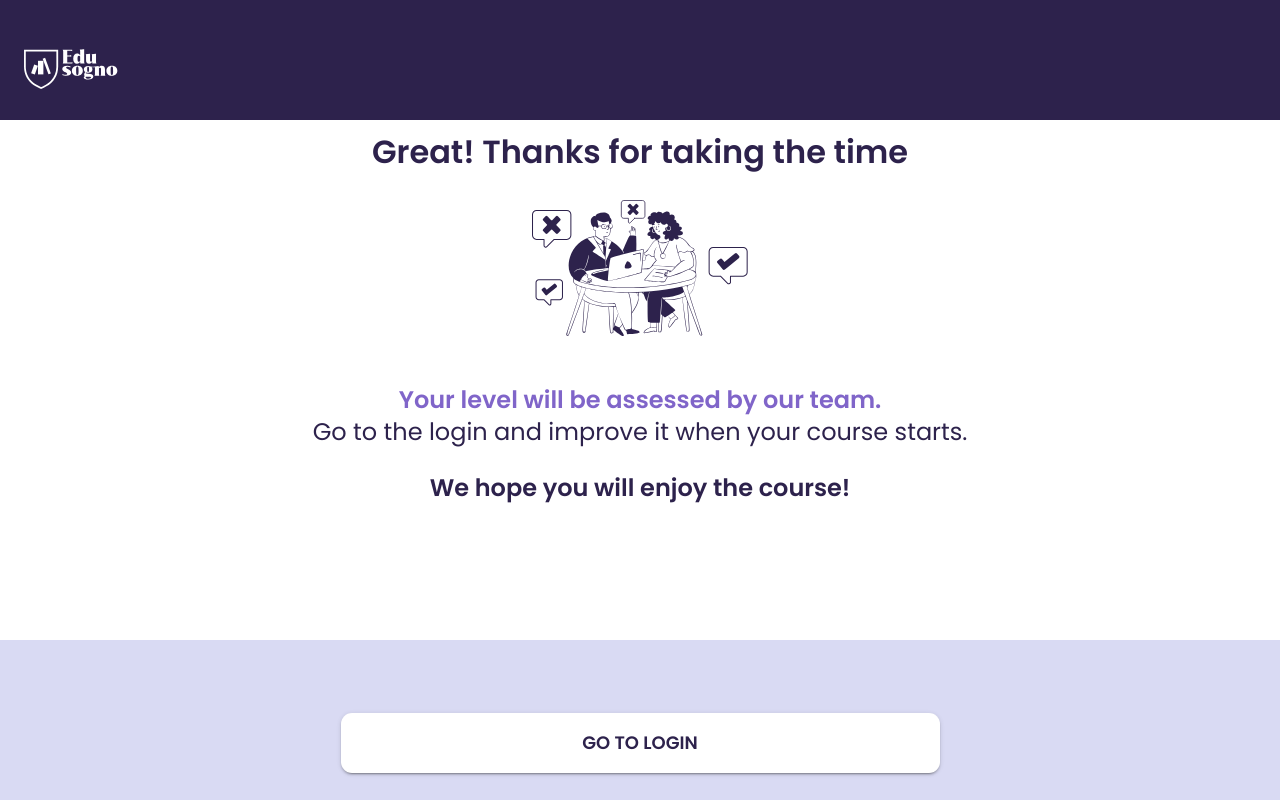
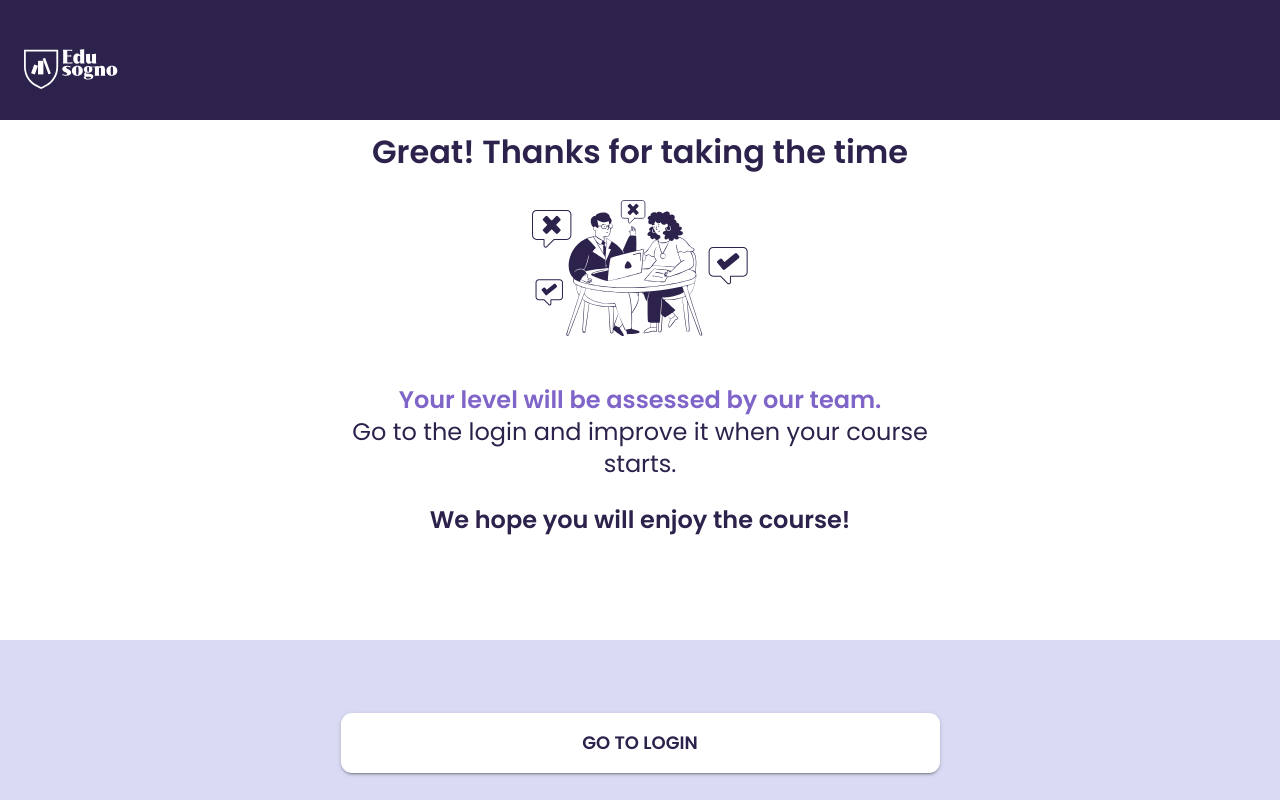
Before and after one commit to viktor998/ed-simulator, a React (Vite) app: page /results in a window 1280 px wide. Built offline with nearby package versions, Linux system fonts and the light colour scheme.

Commit message:
update to quiz

```diff
--- a/src/pages/LandingPage.jsx
+++ b/src/pages/LandingPage.jsx
@@ -10,7 +10,7 @@ const LandingPage = () => {
   const navigate = useNavigate();
   return (
     <>
-      <div className="flex flex-col items-center justify-start gap-6 py-4 max-w-[720px] mx-auto">
+      <div className="flex flex-col items-center justify-start gap-6 py-4 max-w-[720px] mx-auto  px-[min(10%,2rem)]">
         <Header>What is your English level?</Header>
         <p className="text-primary font-[Poppins] lg:text-[20px] mt-2 !leading-[99.5%] text-sm flex flex-row items-center">
           C1, B2 o Shish?&nbsp;
--- a/src/pages/ResultPage.jsx
+++ b/src/pages/ResultPage.jsx
@@ -8,7 +8,7 @@ function ResultsPage(props) {
     <>
       <div
         data-content
-        className="flex flex-col items-center justify-start py-4 gap-8 max-w-[720px] mx-auto"
+        className="flex flex-col items-center justify-start py-4 gap-8 max-w-[720px]  px-[min(10%,2rem)] mx-auto"
       >
         <Header> Great! Thanks for taking the time</Header>
         <EdFinish className="w-8/12 lg:w-[216px]" />
```
